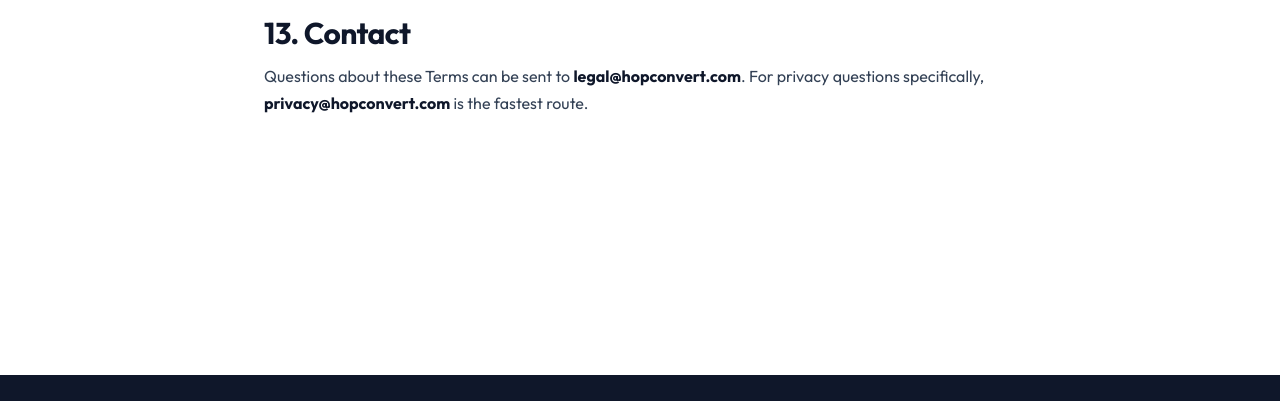
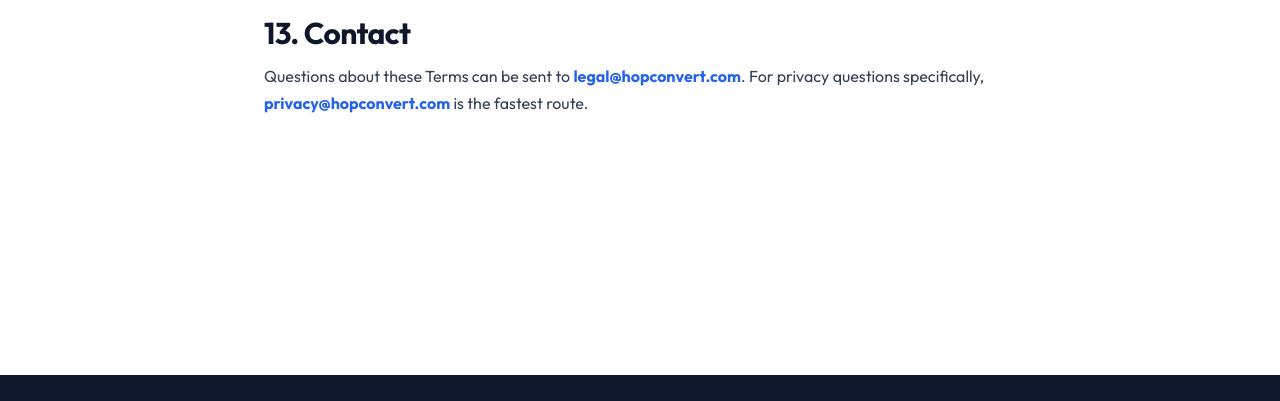
Before and after one commit to NikoKaboodle/BunnyConvert, a plain HTML site: page terms.html in a window 1280 px wide. Shown: the part 3809-4210 px from the top of the page. Drawn offline with Linux system fonts and the light colour scheme.

Commit message:
Make legal contact emails clickable mailto links
Cloudflare Email Address Obfuscation rewrote the privacy and terms
contact addresses into plain text, so they were readable but not
clickable, and showed as [email protected] without JavaScript.

Wrap them in email_off and use entity-encoded mailto links:
- renders and resolves to a real mailto: address, no JavaScript required
- the raw HTML carries no plaintext address, so scraper protection is kept
- Cloudflare obfuscation stays enabled everywhere else on the site

```diff
--- a/terms.html
+++ b/terms.html
@@ -264,7 +264,9 @@
       <p>These Terms are governed by the laws applicable in the operator's jurisdiction, without regard to conflict-of-law principles. Any dispute will be handled in the courts of that jurisdiction, and you consent to its exclusive jurisdiction and venue.</p>
 
       <h2 id="t13">13. Contact</h2>
-      <p>Questions about these Terms can be sent to <strong>legal@hopconvert.com</strong>. For privacy questions specifically, <strong>privacy@hopconvert.com</strong> is the fastest route.</p>
+      <!--email_off-->
+      <p>Questions about these Terms can be sent to <strong><a href="mailto:legal&#64;hopconvert.com">legal&#64;hopconvert.com</a></strong>. For privacy questions specifically, <strong><a href="mailto:privacy&#64;hopconvert.com">privacy&#64;hopconvert.com</a></strong> is the fastest route.</p>
+      <!--/email_off-->
 
     </div>
   </div>
```
Also changed, not shown: privacy.html (+3 -1 lines).
